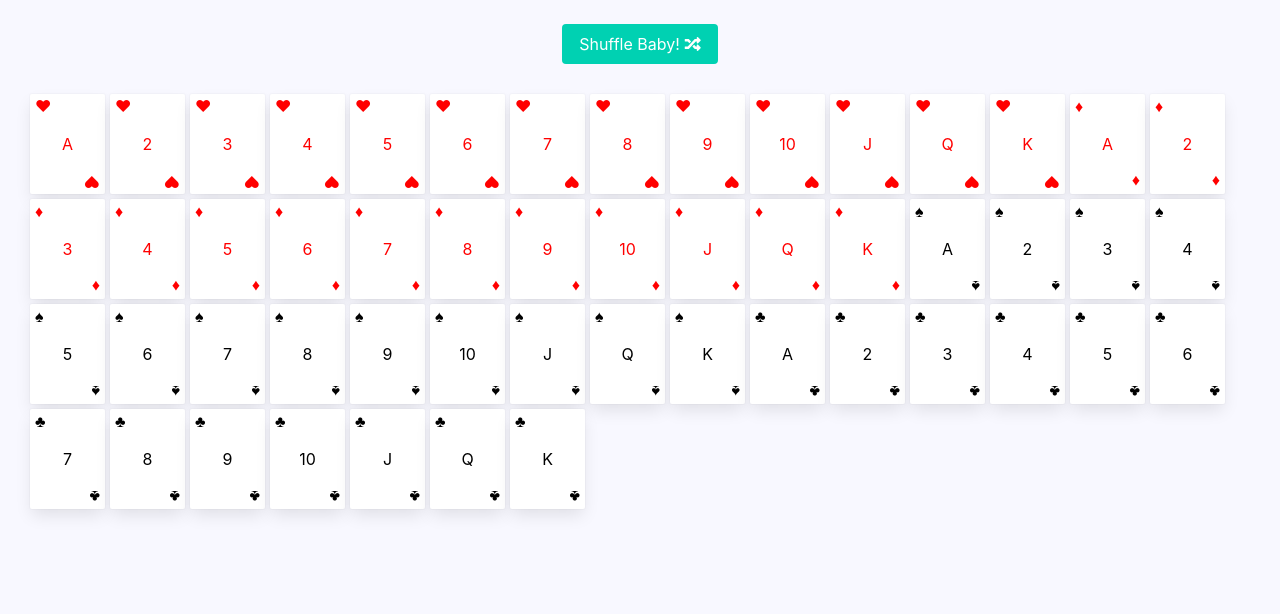
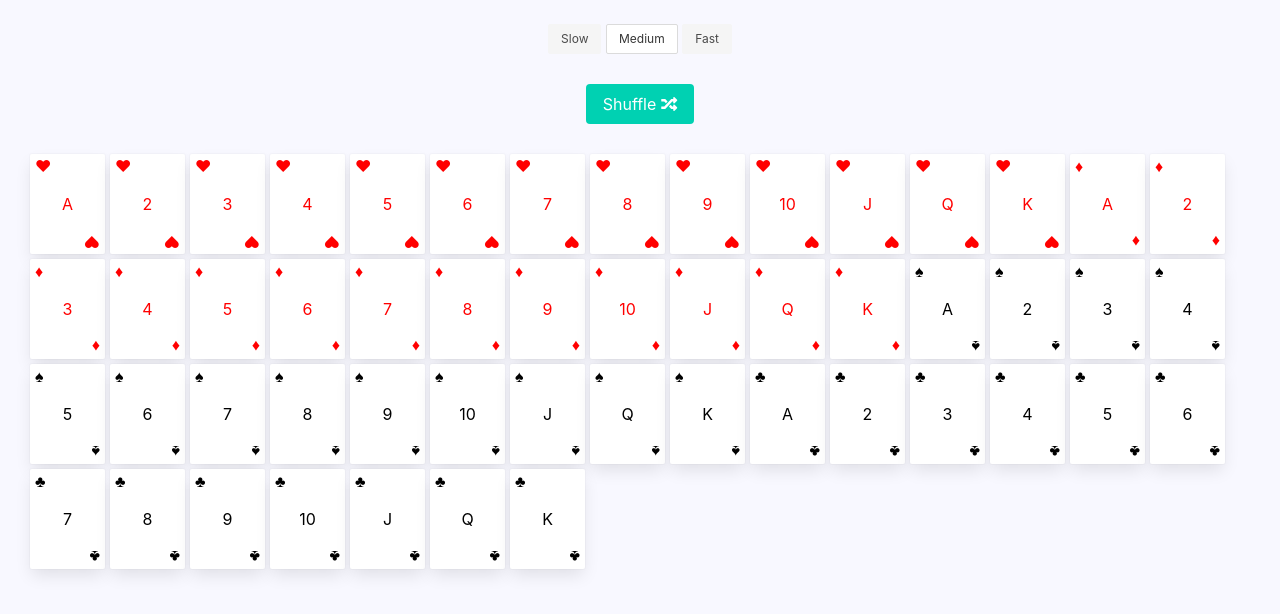
Before and after one commit to sgeezy/vue-shuffle, a plain HTML site: page index.html in a window 1280 px wide. Shown: the part 100-714 px from the top of the page. Drawn offline with nearby package versions, Linux system fonts and the light colour scheme.

Commit message:
Add shuffle speed buttons

```diff
--- a/index.html
+++ b/index.html
@@ -14,18 +14,36 @@
     <h1 class="title">
       <img class="vue-logo" src="https://vuejs.org/images/logo.png" /> Card Shuffling
     </h1>
-    <div class="main-buttons">
-      <button v-on:click="shuffleDeck" class="button is-primary">
-        Shuffle Baby! <i class="fas fa-random"></i>
+    <div class="speed-buttons">
+      <button class="button is-small"
+          :class="{ 'is-light': shuffleSpeed != 'shuffleSlow'}"
+          v-on:click="shuffleSpeed = 'shuffleSlow'">
+        Slow
+      </button>
+      <button class="button is-small"
+          :class="{ 'is-light': shuffleSpeed != 'shuffleMedium'}"
+          v-on:click="shuffleSpeed = 'shuffleMedium'">
+        Medium
+      </button>
+      <button class="button is-small"
+          :class="{ 'is-light': shuffleSpeed != 'shuffleFast'}"
+          v-on:click="shuffleSpeed = 'shuffleFast'">
+        Fast
       </button>
     </div>
-    <div class="deck">
+    <div class="main-buttons">
+      <button @click="shuffleDeck" class="button is-primary">
+        Shuffle
+        <i class="fas fa-random"></i>
+      </button>
+    </div>
+    <transition-group :name="shuffleSpeed" tag="div" class="deck">
       <div v-for="card in cards" :key="card.id" class="card" :class="suitColor[card.suit]">
         <span class="card__suit card__suit--top">{{ card.suit }}</span>
         <span class="card__number">{{ card.rank }} </span>
         <span class="card__suit card__suit--bottom">{{ card.suit }}</span>
       </div>
-    </div>
+    </transition-group>
   </div>
 
   <script src="https://cdn.jsdelivr.net/npm/vue@2.5.16/dist/vue.js"></script>
--- a/main.js
+++ b/main.js
@@ -9,7 +9,9 @@ new Vue({
       '♣': 'black',
       '♦': 'red',
       '♥': 'red',
-    }
+    },
+    shuffleSpeed: 'shuffleMedium',
+    shuffleTypes: ['Slow', 'Medium', 'Fast'],
   },
   created() {
     this.displayInitialDeck();
```
